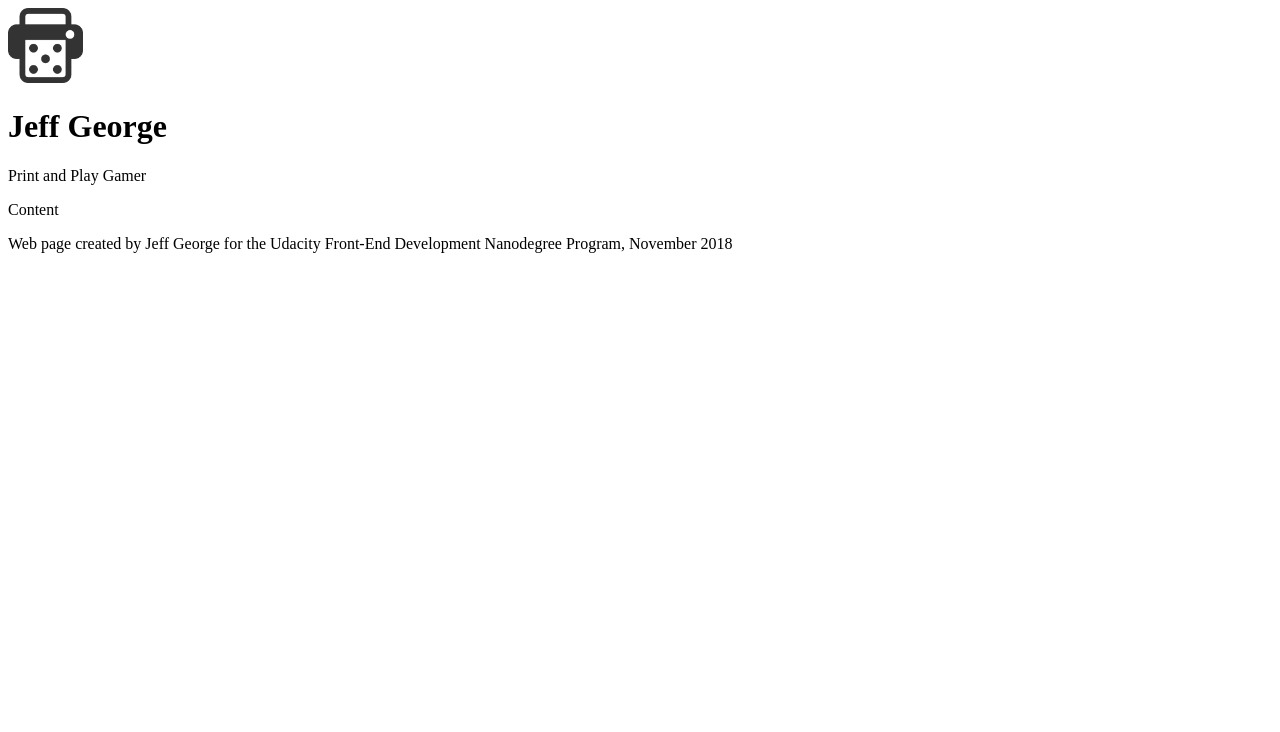
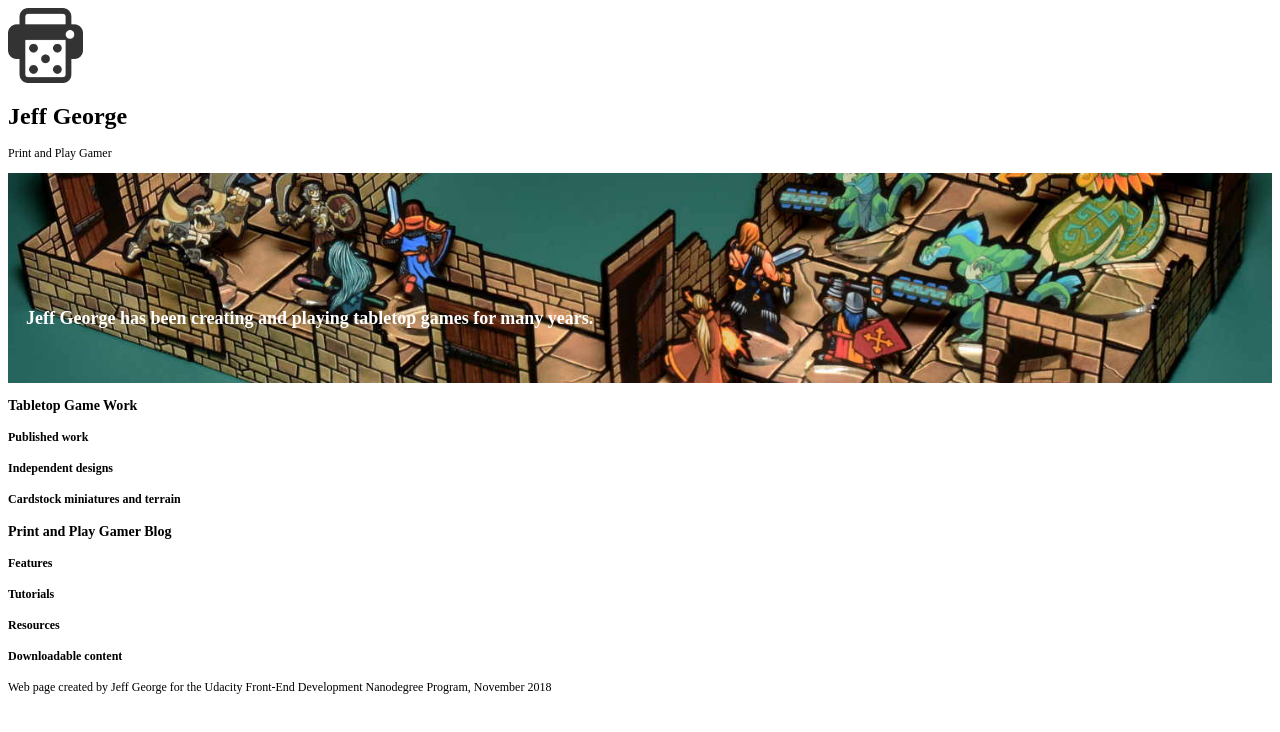
Before and after one commit to webdevjeffus/udacity-fend, a plain HTML site: page unit2-building-blocks/portfolio-assmt/index.html in a window 1280 px wide. Drawn offline with Linux system fonts and the light colour scheme.

Commit message:
Rough in semantic structure for content

```diff
--- a/unit2-building-blocks/portfolio-assmt/css/styles.css
+++ b/unit2-building-blocks/portfolio-assmt/css/styles.css
@@ -3,6 +3,38 @@
 /* Created by Jeff George                */
 /* Udacity FEND Nanodegree - March 2019  */
 
+* {
+  box-sizing: border-box;
+
+}
+
+body, html {
+  font-size: 12px;
+}
+
+
+/* Header Styles *************************/
+
 .header-logo {
   width: 75px;
 }
+
+
+
+
+/* Hero Styles **************************/
+
+section.hero {
+  width: 100%;
+  height: 17.5rem;
+  background-image: url("../img/papercuts-2017-web.jpg");
+  background-color: green;
+  background-position: center;
+  background-repeat: no-repeat;
+  background-size: cover;
+  color: white;
+  padding: 10rem 1.5rem 1.5rem;
+}
+
+
+/* Projects Styles **********************/
--- a/unit2-building-blocks/portfolio-assmt/index.html
+++ b/unit2-building-blocks/portfolio-assmt/index.html
@@ -45,7 +45,38 @@
   </header>
 
   <main>
-    Content
+    <section class="hero">
+      <h2>Jeff George has been creating and playing tabletop games for many years.</h2>
+    </section>
+
+    <section class="projects">
+      <h3>Tabletop Game Work</h3>
+      <article class="project">
+        <h4>Published work</h4>
+      </article>
+      <article class="project">
+        <h4>Independent designs</h4>
+      </article>
+      <article class="project">
+        <h4>Cardstock miniatures and terrain</h4>
+      </article>
+    </section>
+
+    <section class="blog">
+      <h3>Print and Play Gamer Blog</h3>
+      <article class="blog-feature">
+        <h4>Features</h4>
+      </article>
+      <article class="blog-feature">
+        <h4>Tutorials</h4>
+      </article>
+      <article class="blog-feature">
+        <h4>Resources</h4>
+      </article>
+      <article class="blog-feature">
+        <h4>Downloadable content</h4>
+      </article>
+    </section>
   </main>
 
   <footer>
```
Also changed, not shown: unit2-building-blocks/portfolio-assmt/img/papercuts-2017-web.jpg (added).
